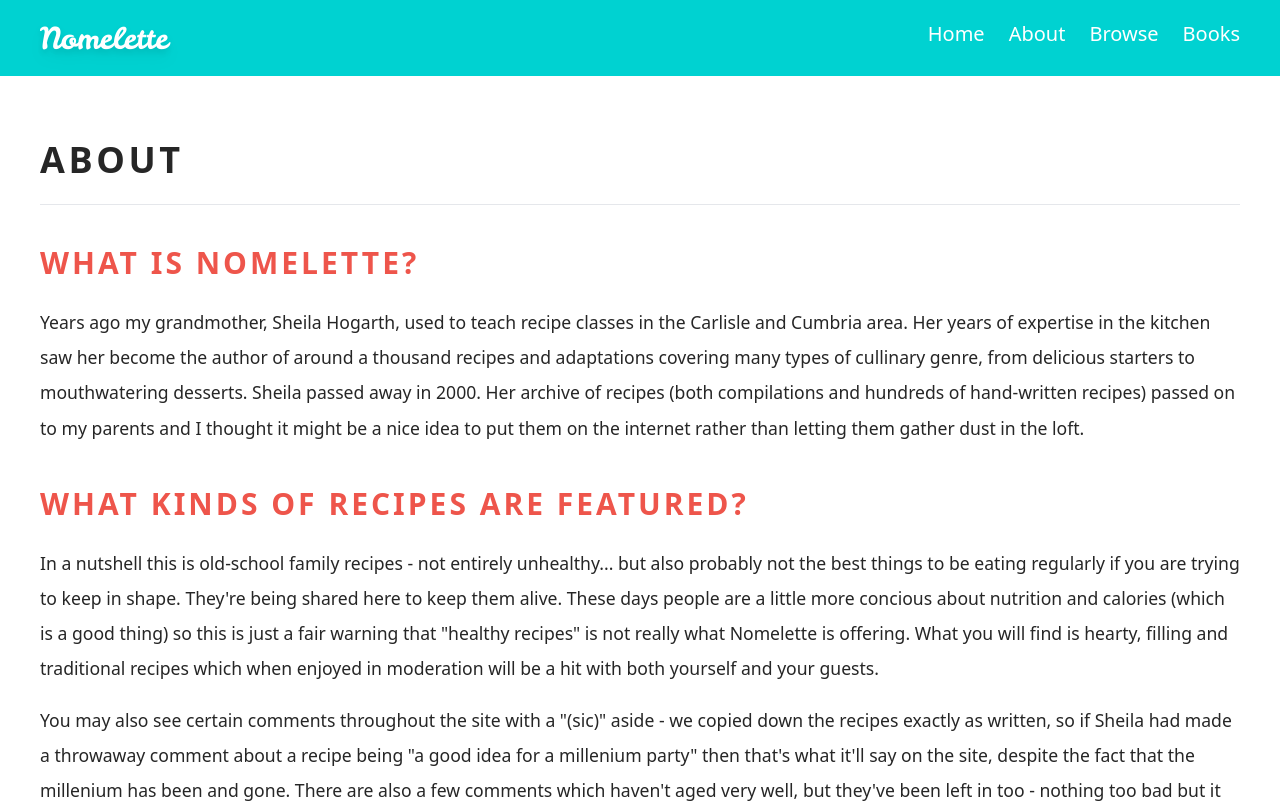
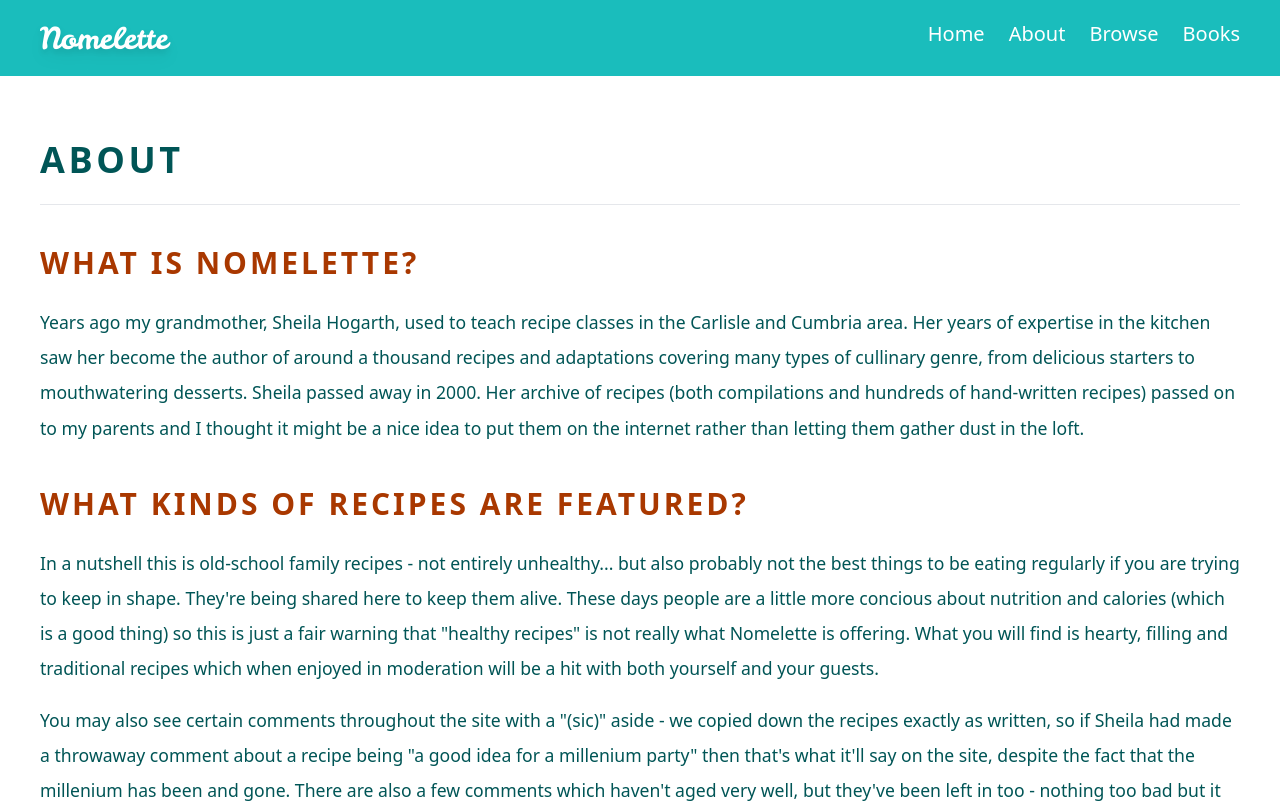
Before and after one commit to mikeyhogarth/nomelette.co.uk, a Next.js app: page /about in a window 1280 px wide. Shown: the top 803 px of the page. Built offline with nearby package versions, Linux system fonts and the light colour scheme.

Commit message:
Update styles

```diff
--- a/components/Navigation.tsx
+++ b/components/Navigation.tsx
@@ -11,7 +11,9 @@ export default function Navigation() {
         {open ? <FaClose /> : <FaHamburgerMenu />}
       </button>
 
-      <ul className={`${open ? "h-screen" : "h-0"} md:h-fit z-10`}>
+      <ul
+        className={`${open ? "h-screen" : "h-0"} md:h-fit top-12 md:top-0 z-10`}
+      >
         <NavLink href="/" text="Home" setOpen={setOpen} />
         <NavLink href="/about" text="About" setOpen={setOpen} />
         <NavLink href="/recipes" text="Browse" setOpen={setOpen} />
--- a/pages/_app.tsx
+++ b/pages/_app.tsx
@@ -9,7 +9,7 @@ import Footer from "../components/Footer";
 export default function MyApp({ Component, pageProps }: AppProps) {
   return (
     <>
-      <header className="px-10 bg-primary text-white print:hidden flex flex-row py-2 md:py-5">
+      <header className="sticky top-0 z-50 px-10 bg-primary text-white print:hidden flex flex-row py-2 md:py-5">
         <h1 className="font-brand text-3xl drop-shadow-lg inline-block my-0 py-0">
           <Link href={`/`}>
             <a>Nomelette</a>
--- a/tailwind.config.js
+++ b/tailwind.config.js
@@ -12,10 +12,10 @@ module.exports = {
         print: { raw: "print" },
       },
       colors: {
-        black: "#262626",
+        black: "#005556",
         offWhite: "#FDFDFD",
-        primary: "#00d2d1",
-        secondary: "#ee554b",
+        primary: "#1ABDBC",
+        secondary: "#A93800",
       },
       fontSize: {
         base: ["1.1em", { lineHeight: "1.8em" }],
```
